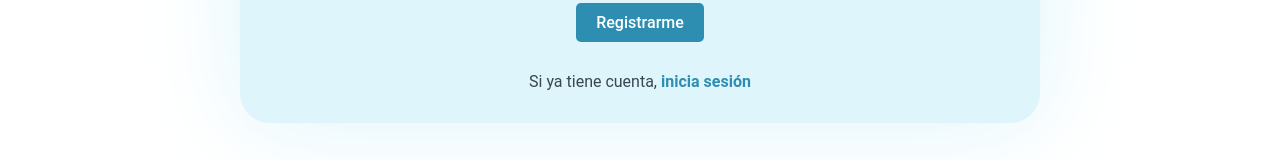
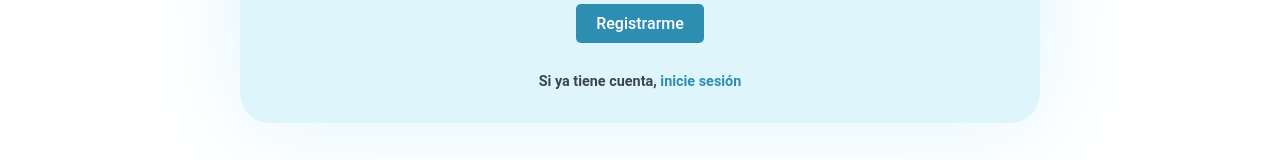
Before and after one commit to Pabloscode23/.NetReact-CarTicketsApp, a React (Vite) app in the folder frontend/: page /registro in a window 1280 px wide. Shown: the part 629-789 px from the top of the page. Built offline with nearby package versions, Linux system fonts and the light colour scheme.

Commit message:
[Frontend] finalizacion de navbar dinamico

```diff
--- a/frontend/src/constants/InfoPermissions.js
+++ b/frontend/src/constants/InfoPermissions.js
@@ -14,7 +14,8 @@ export const InfoPermissions = {
         title: 'Gestion catálogo de multas',
         description: 'Administra el catálogo de multas del sistema.',
         link: '/gestion/multas'
-    }, "view_roles": {
+    },
+    "view_roles": {
         icon: faUserTag,
         title: 'Gestion de roles y permisos',
         description: 'Administra los roles y permisos del sistema.',
--- a/frontend/src/contexts/AuthProvider.jsx
+++ b/frontend/src/contexts/AuthProvider.jsx
@@ -46,7 +46,7 @@ export const AuthProvider = memo(({ children }) => {
         // Simulate setting the user based on the current token
         if (token) {
             // Example user, replace with actual user fetch logic
-            const exampleUser = { name: "santiago", role: { name: 'oficial' } };
+            const exampleUser = { name: "santiago", role: { name: 'juez' } };
             setUser(exampleUser);
         }
     }, [token]);
--- a/frontend/src/modules/public/components/FormRegistFinalUser.jsx
+++ b/frontend/src/modules/public/components/FormRegistFinalUser.jsx
@@ -162,8 +162,8 @@ export const FormRegistFinalUser = () => {
                     <button className="form__button" type="submit">Registrarme</button>
                 </div>
                 <div className="form__regist-login">
-                    <p>Si ya tiene cuenta,
-                        <Link to="/login" className="form__link-login"> inicia sesión</Link>
+                    <p >Si ya tiene cuenta,
+                        <Link to="/login" className="form__link-login"> inicie sesión</Link>
                     </p></div>
             </form></div>
     );
--- a/frontend/src/modules/public/styles/FormRegistFinalUser.css
+++ b/frontend/src/modules/public/styles/FormRegistFinalUser.css
@@ -9,6 +9,7 @@
     align-items: center;
     justify-content: space-evenly;
     background-color: var(--color-blue-lighter);
+    font-size: 2vh;
 }
 
 .form {
@@ -55,7 +56,7 @@
     border: none;
     border-radius: 5px;
     cursor: pointer;
-    font-size: 16px;
+    font-size: 2vh;
     margin: 0 auto;
     margin-bottom: 1vh;
     transition: all 200ms ease-in-out;
@@ -74,6 +75,8 @@
 
 .form__regist-login {
     margin: 0 auto;
+    font-size: 1.8vh;
+    font-weight: bold;
 }
 
 .form__link-login {
```
